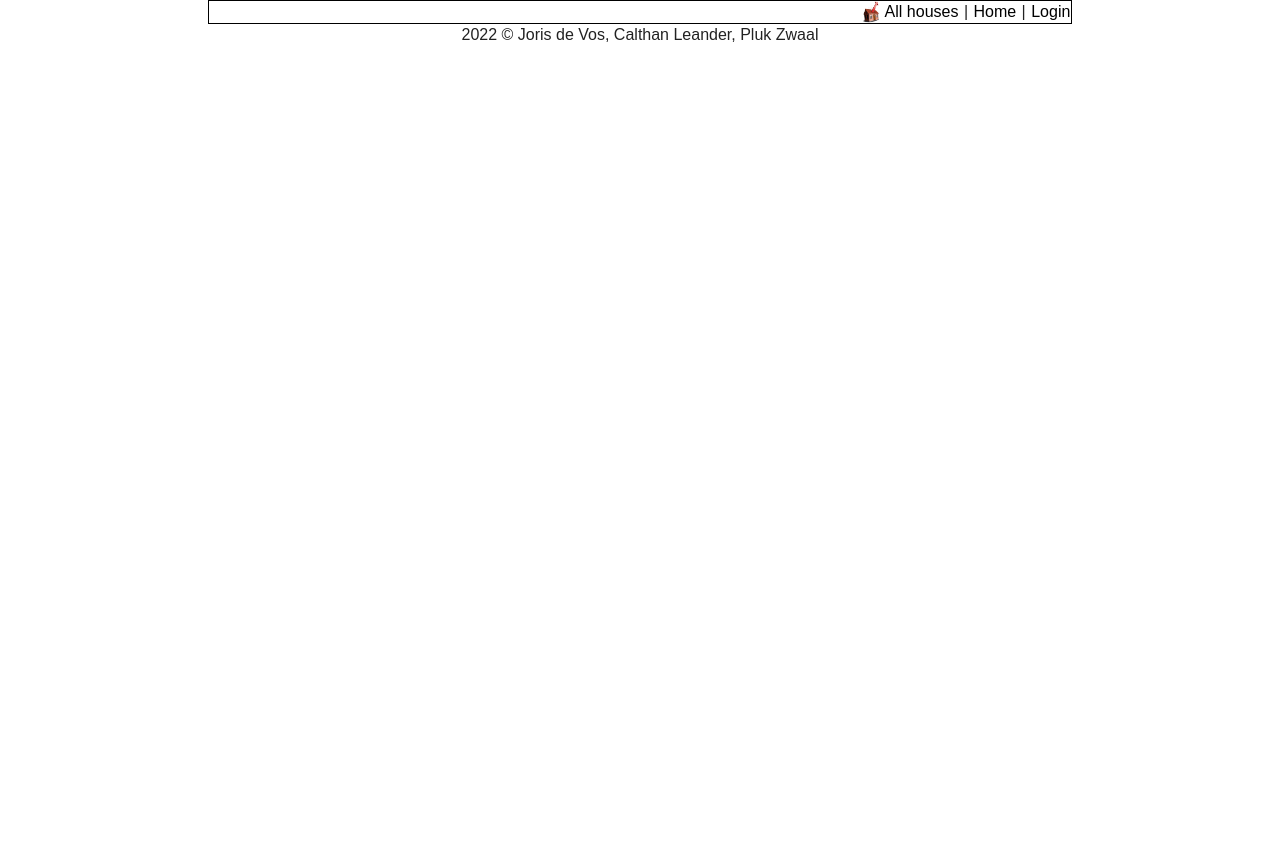
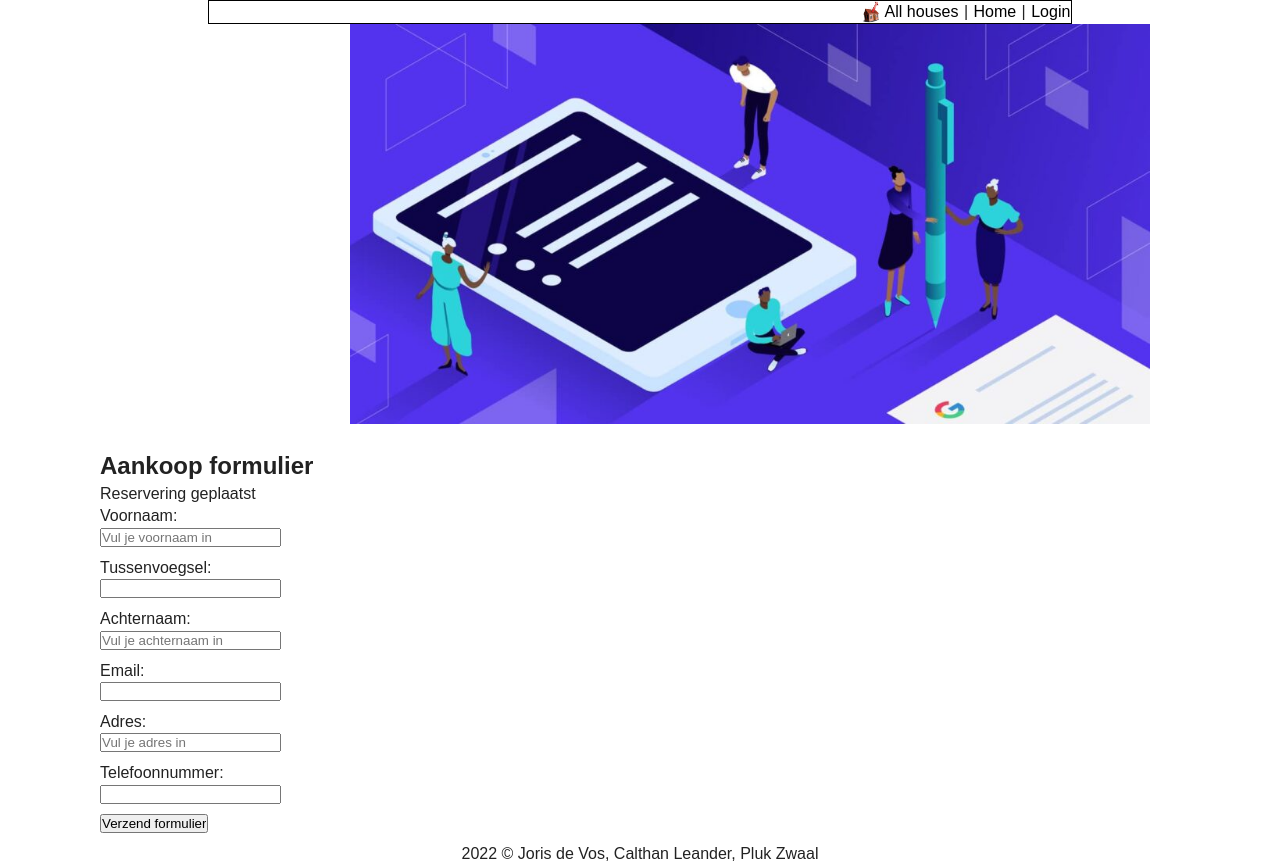
Before and after one commit to JorisdeVos/Reserveren, a PHP site: the page made by invulformulier.php in a window 1280 px wide. Before the commit the page ends 42 px from the top, so only its background shows below. Run offline with PHP 8.4, Linux system fonts and the light colour scheme.

Commit message:
invulformulier/reservering

```diff
--- /dev/null
+++ b/backend/formController.php
@@ -0,0 +1,4 @@
+<?php
+$msg = "Reservering geplaatst";
+header("location: ../invulformulier.php?msg=$msg");
+?>
--- a/css/main.css
+++ b/css/main.css
@@ -253,6 +253,27 @@ textarea {
    .createLink button{
     font-size: 30px;
    }
+
+   .formulierImage{
+    margin-left: 350px;
+   }
+
+   .formulierImage img{
+    width: 800px;
+   }
+
+   .form{
+    margin-left: 100px;
+    margin-top: 25px;
+   }
+
+   input, label{
+    display: block;
+   }
+
+   input {
+    margin-bottom: 10px;
+   }
 /* ====
 /* ==========================================================================
    Helper classes
--- a/housedetail.php
+++ b/housedetail.php
@@ -31,7 +31,7 @@
 			<p><?php echo $houses["aderess"]?></p>
 		</div>
 		<div class="buyDetails">
-			<button>Kopen</button>
+			<a href="invulformulier.php"><button>Kopen</button></a>
 		</div>
 	</div>
 </div>
--- a/invulformulier.php
+++ b/invulformulier.php
@@ -8,6 +8,58 @@
 </head>
 <body>
 	<?php require_once 'header.php'; ?>
+	<main>
+		<div class="formulierImage">
+			<img src="img/formulierImage.jpg">
+		</div>
+		<div class="form">
+			<h2>Aankoop formulier</h2>
+			<form action="backend/formController.php" method="post">
+
+				<?php
+
+				if(isset($_GET['msg'])){
+					echo $_GET['msg'];
+				}
+
+				?>
+
+				<div class="form-group">
+					<label for="fName">Voornaam:</label>
+					<input type="text" name="fName" placeholder="Vul je voornaam in">
+				</div>
+
+				<div class="form-group">
+					<label for="mName">Tussenvoegsel:</label>
+					<input type="text" name="mName">
+				</div>
+
+				<div class="form-group">
+					<label for="sName">Achternaam:</label>
+					<input type="text" name="sName" placeholder="Vul je achternaam in">
+				</div>
+
+				<div class="form-group">
+					<label for="email">Email:</label>
+					<input type="email" name="email">
+				</div>
+
+				<div class="form-group">
+					<label for="address">Adres:</label>
+					<input type="address" name="address" placeholder="Vul je adres in">
+				</div>
+				<div class="form-group">
+					<label for="tel">Telefoonnummer:</label>
+					<input type="tel" name="tel">
+				</div>
+
+				<div class="form-group" id="submit">
+					<input type="submit" value="Verzend formulier">
+				</div>
+			</form>
+		</div>
+
+	</main>
 	<?php require_once 'footer.php'; ?>
 </body>
 </html>
```
Also changed, not shown: img/formulierImage.jpg (added).
